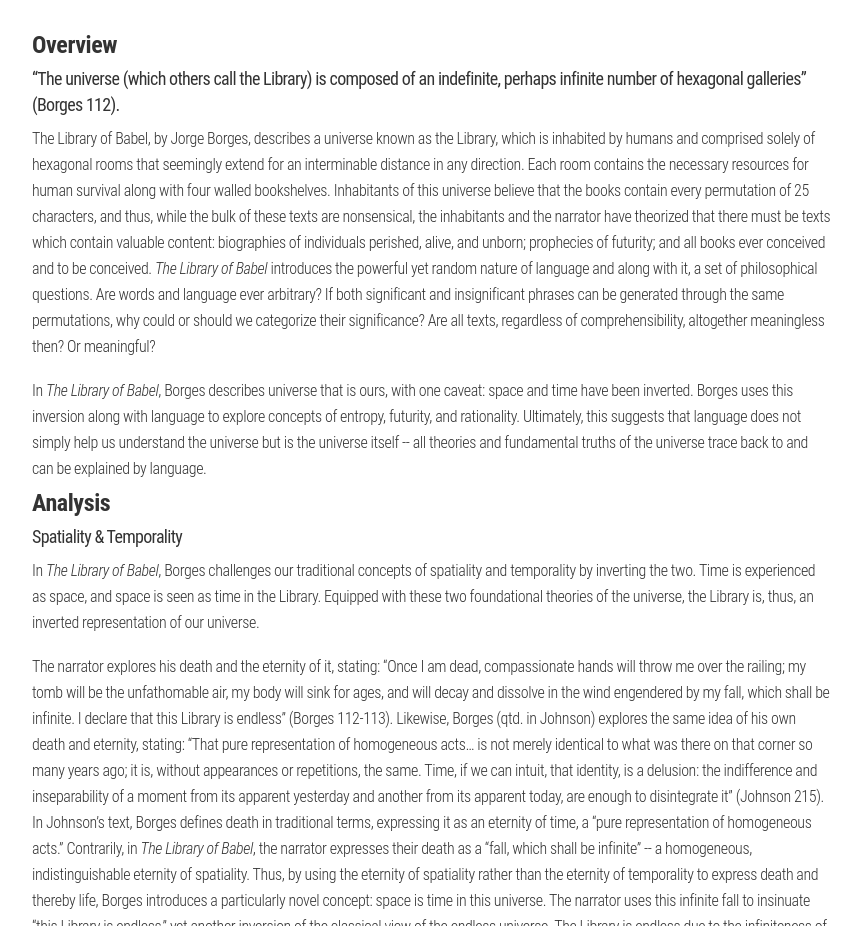
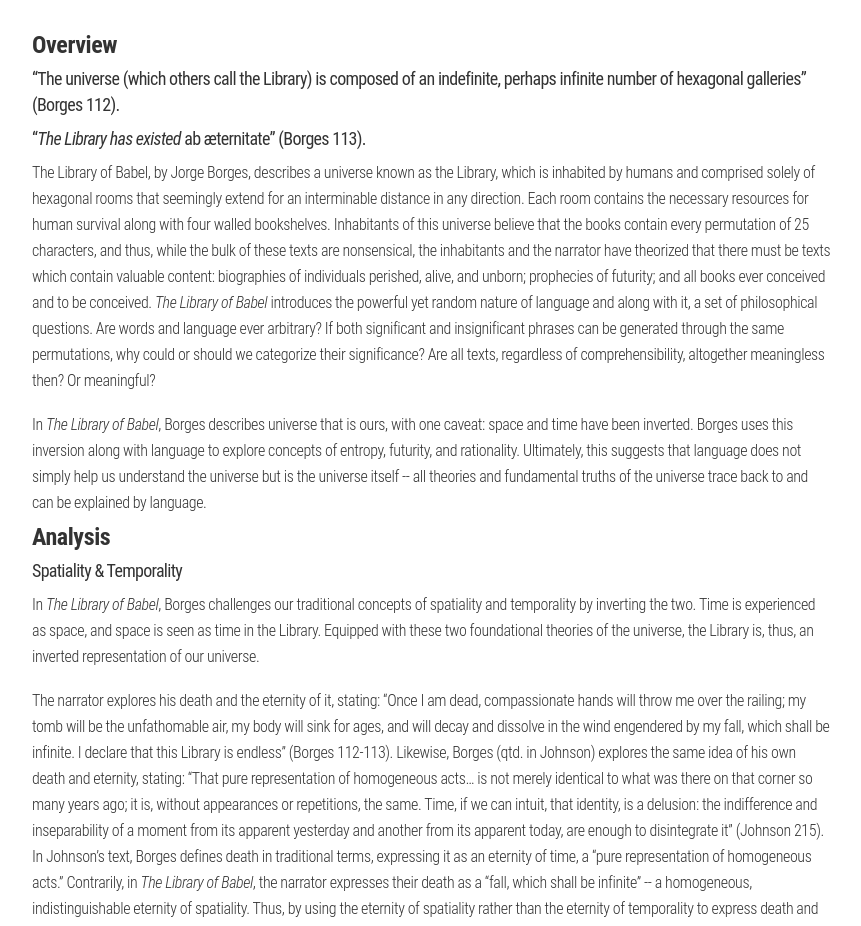
Before and after one commit to allanlwu/the-library, a plain HTML site: page index.html in a window 1280 px wide. Shown: the part 860-1786 px from the top of the page, without its empty margins (208-1069 px from the left). Drawn offline with Linux system fonts and the light colour scheme.

Commit message:
Added quote

```diff
--- a/index.html
+++ b/index.html
@@ -61,6 +61,7 @@
       <div class="page" id="abstract-page">
         <p class="subheader">Overview</p>
         <p class="subsubheader">“The universe (which others call the Library) is composed of an indefinite, perhaps infinite number of hexagonal galleries” (Borges 112).</p>
+        <p class="subsubheader">“<i>The Library has existed</i> ab æternitate” (Borges 113).</p>
         <p>The Library of Babel, by Jorge Borges, describes a universe known as the Library, which is inhabited by humans and comprised solely of hexagonal rooms that seemingly extend for an interminable distance in any direction. Each room contains the necessary resources for human survival along with four walled bookshelves. Inhabitants of this universe believe that the books contain every permutation of 25 characters, and thus, while the bulk of these texts are nonsensical, the inhabitants and the narrator have theorized that there must be texts which contain valuable content: biographies of individuals perished, alive, and unborn; prophecies of futurity; and all books ever conceived and to be conceived. <i>The Library of Babel</i> introduces the powerful yet random nature of language and along with it, a set of philosophical questions. Are words and language ever arbitrary? If both significant and insignificant phrases can be generated through the same permutations, why could or should we categorize their significance? Are all texts, regardless of comprehensibility, altogether meaningless then? Or meaningful?</p>
         <br>
         <p>In <i>The Library of Babel</i>, Borges describes universe that is ours, with one caveat: space and time have been inverted. Borges uses this inversion along with language to explore concepts of entropy, futurity, and rationality. Ultimately, this suggests that language does not simply help us understand the universe but is the universe itself -- all theories and fundamental truths of the universe trace back to and can be explained by language.</p>
```
